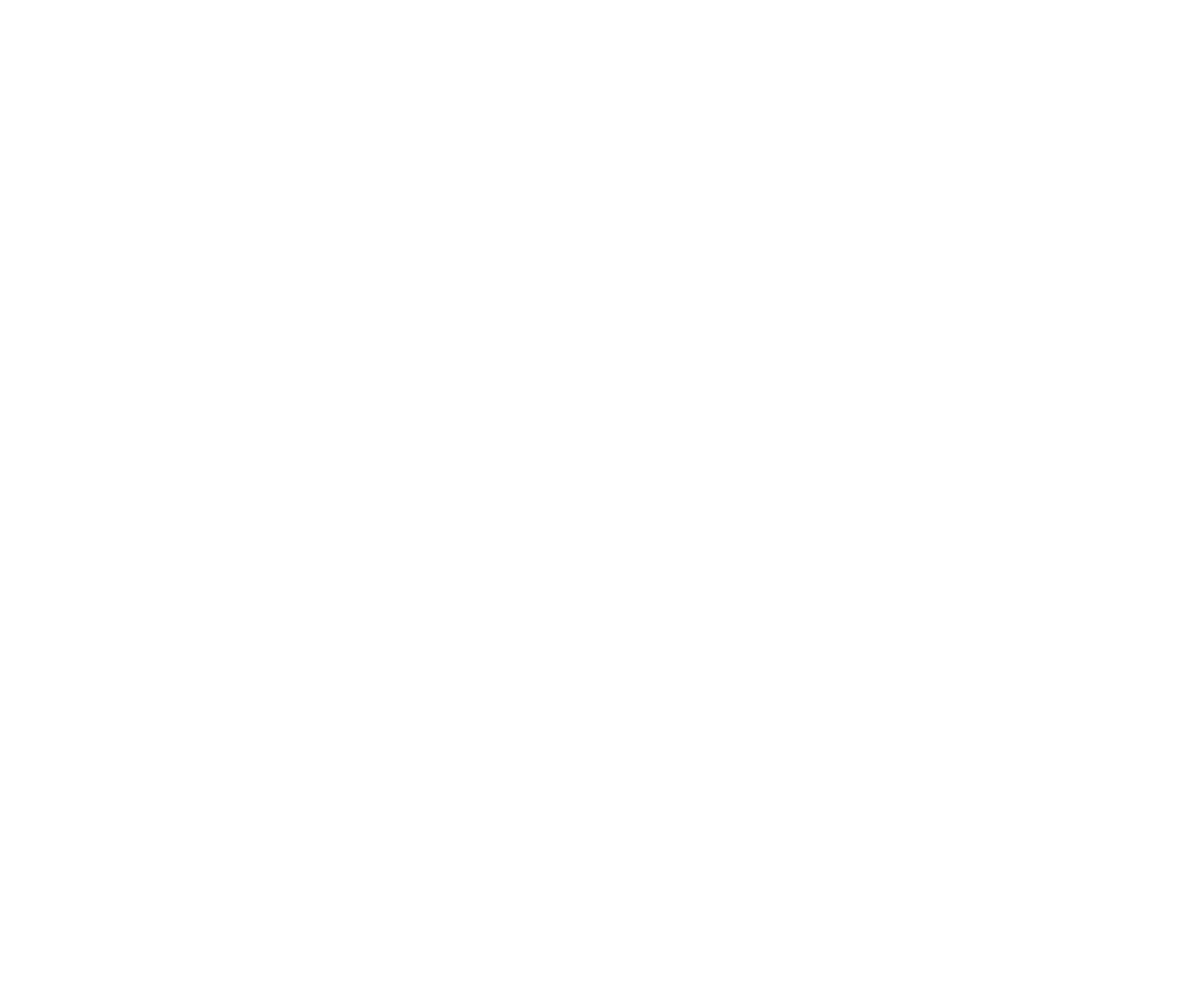
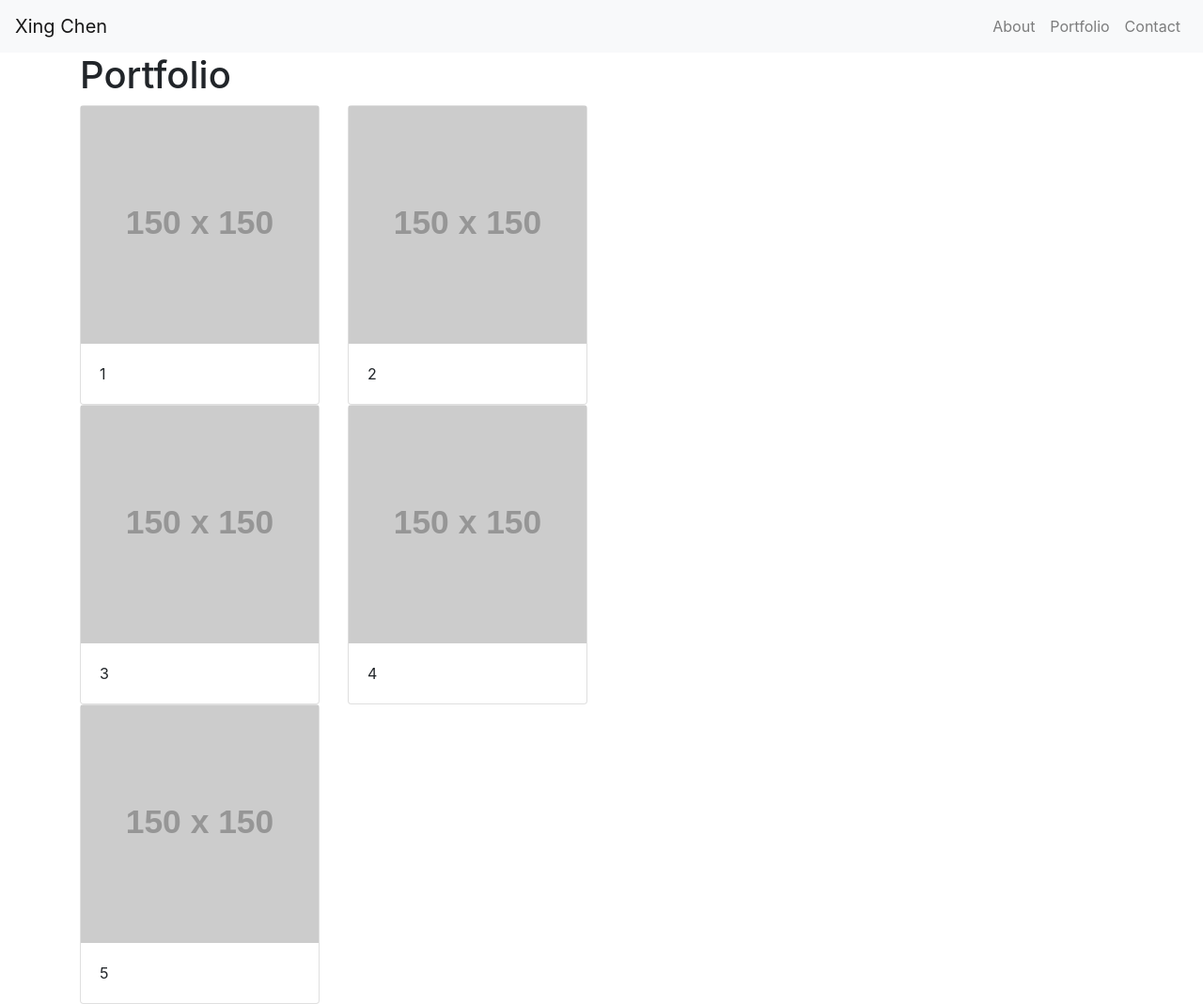
Before and after one commit to xingchen19891/Bootstrap-Portfolio, a plain HTML site: page portfolio.html in a window 1280 px wide. Shown: the whole page at 94% size. Before the commit the page ends 800 px from the top, so only its background shows below. Drawn offline with nearby package versions, Linux system fonts and the light colour scheme; placeholder pictures from the web are drawn by us.

Commit message:
outline done

```diff
--- a/portfolio.html
+++ b/portfolio.html
@@ -0,0 +1,100 @@
+<!DOCTYPE html>
+<html lang="en">
+
+<head>
+    <meta charset="UTF-8">
+    <meta name="viewport" content="width=device-width, initial-scale=1.0">
+    <link rel="stylesheet" href="https://stackpath.bootstrapcdn.com/bootstrap/4.3.1/css/bootstrap.min.css"
+        integrity="sha384-ggOyR0iXCbMQv3Xipma34MD+dH/1fQ784/j6cY/iJTQUOhcWr7x9JvoRxT2MZw1T" crossorigin="anonymous">
+    <meta http-equiv="X-UA-Compatible" content="ie=edge">
+
+    <title>Document</title>
+</head>
+
+<body>
+    <nav class="navbar navbar-expand-lg navbar-light bg-light">
+        <a class="navbar-brand" href="#">Xing Chen</a>
+        <button class="navbar-toggler" type="button" data-toggle="collapse" data-target="#navbarSupportedContent"
+            aria-controls="navbarSupportedContent" aria-expanded="false" aria-label="Toggle navigation">
+            <span class="navbar-toggler-icon"></span>
+        </button>
+
+        <div class="collapse navbar-collapse" id="navbarSupportedContent">
+            <ul class="navbar-nav mr-auto">
+
+
+            </ul>
+            <ul class="nav navbar-nav navbar-right">
+                    <li><a class="nav-link" href="index.html">About</a></li>
+                    <li><a class="nav-link" href="portfolio.html">Portfolio</a></li>
+                    <li><a class="nav-link" href="contact.html">Contact</a></li>
+            </ul>
+
+        </div>
+    </nav>
+
+
+
+
+    <div id="main-container" class="container">
+        <section class="main-section">
+            <div>
+                <h1>Portfolio</h1>
+            </div>
+
+            <div class="row">
+                <div class="col-sm-3">
+                    <div class="card">
+                        <img src="https://via.placeholder.com/150" alt="...">
+                        <div class="card-body">
+                            <p class="card-text">1</p>
+                        </div>
+                    </div>
+                </div>
+                <div class="col-sm-3">
+                        <div class="card">
+                            <img src="https://via.placeholder.com/150" alt="...">
+                            <div class="card-body">
+                                <p class="card-text">2</p>
+                            </div>
+                        </div>
+                    </div>
+            </div>
+            <div class="row">
+                    <div class="col-sm-3">
+                        <div class="card">
+                            <img src="https://via.placeholder.com/150" alt="...">
+                            <div class="card-body">
+                                <p class="card-text">3</p>
+                            </div>
+                        </div>
+                    </div>
+                    <div class="col-sm-3">
+                            <div class="card">
+                                <img src="https://via.placeholder.com/150" alt="...">
+                                <div class="card-body">
+                                    <p class="card-text">4</p>
+                                </div>
+                            </div>
+                        </div>
+                </div>
+                <div class="row">
+                        <div class="col-sm-3">
+                            <div class="card">
+                                <img src="https://via.placeholder.com/150" alt="...">
+                                <div class="card-body">
+                                    <p class="card-text">5</p>
+                                </div>
+                            </div>
+                        </div>
+
+                    </div>
+
+        </section>
+
+    </div>
+
+
+</body>
+
+</html>
```
Also changed, not shown: contact.html (+3 -3 lines), index.html (+3 -3 lines).
